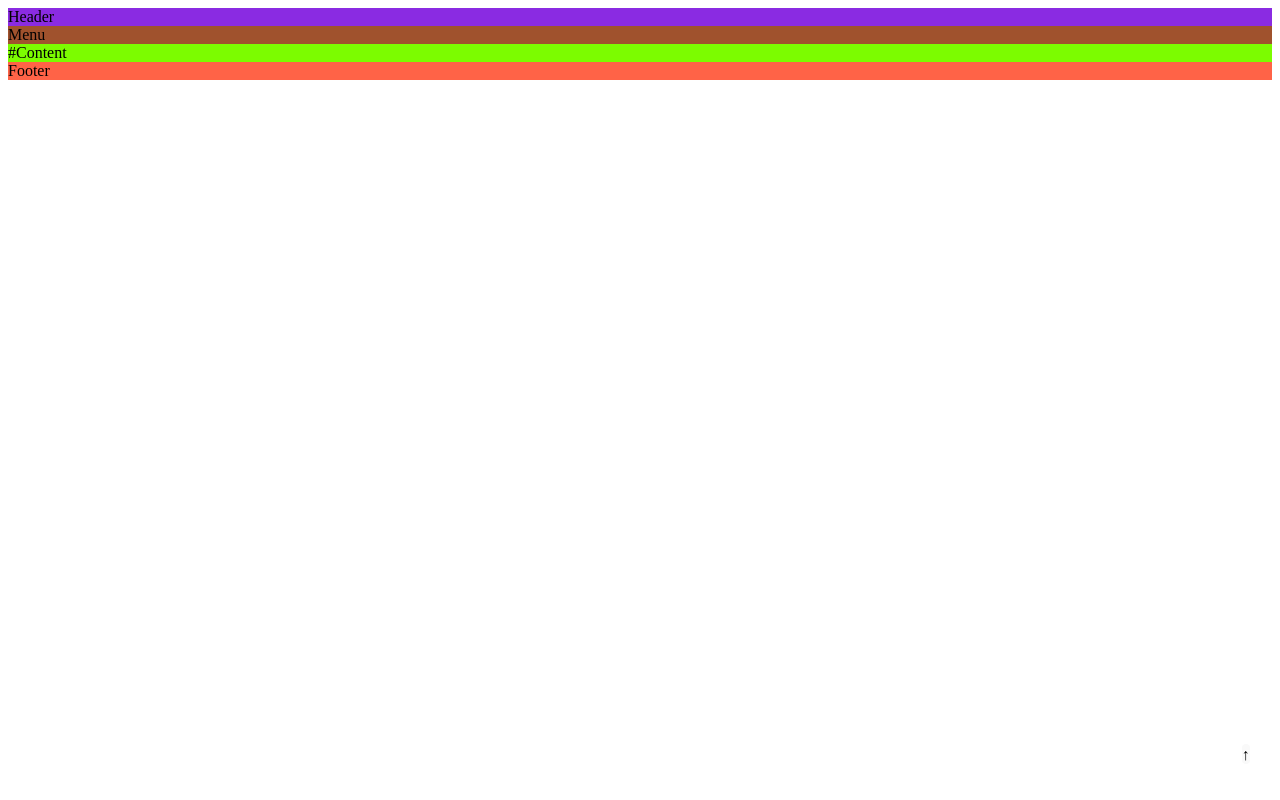
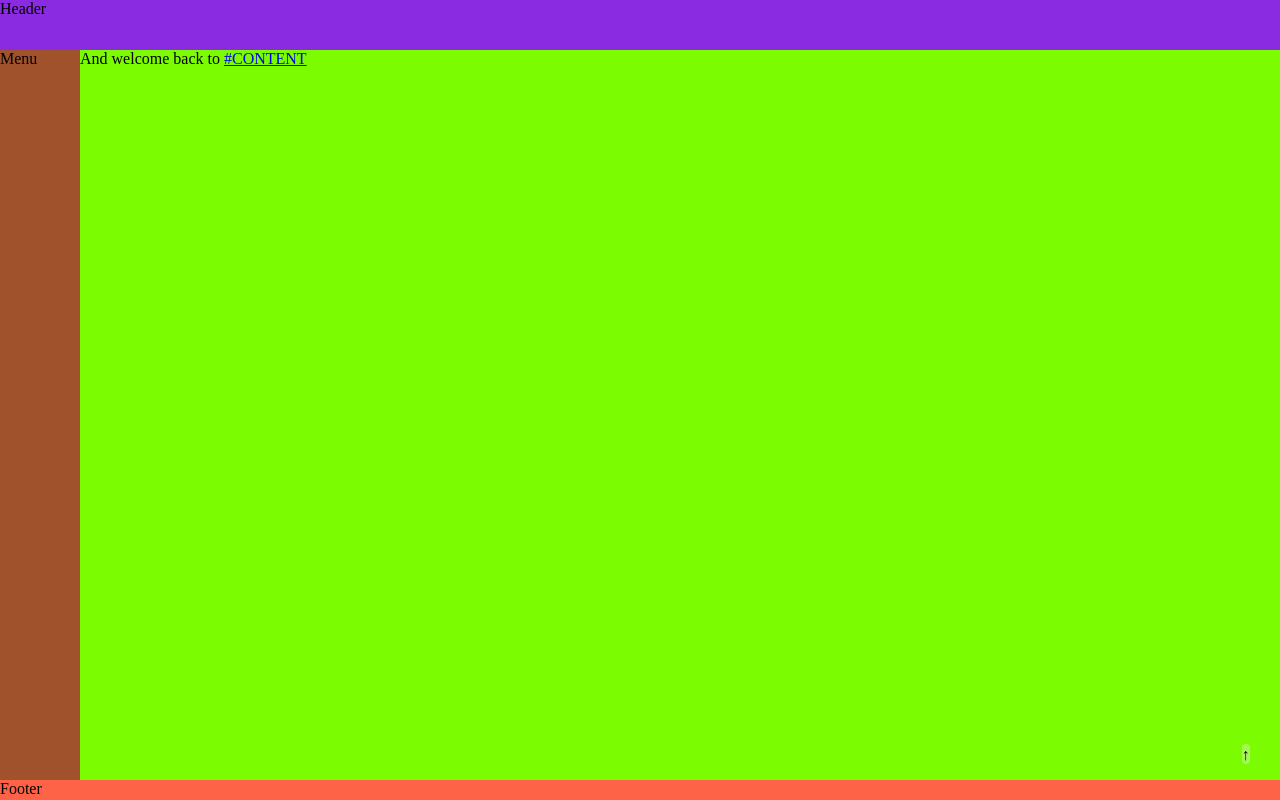
Before and after one commit to Erwan228/Music-s-Grid-layout, a plain HTML site: page index.html in a window 1280 px wide. Drawn offline with Linux system fonts and the light colour scheme.

Commit message:
Css for gridlayout

```diff
--- a/index.html
+++ b/index.html
@@ -6,21 +6,36 @@
     <meta name="viewport" content="width=device-width, initial-scale=1.0">
     <title>Grid prøve</title>
     <style>
+        body {
+            padding: 0px;
+            margin: 0px;
+        }
+
+        .page {
+            height: 100vh;
+            display: grid;
+            grid-template-areas: 'header header'
+                                'menu content'
+                                'footer footer';
+            grid-template-columns: 80px 1fr;
+            grid-template-rows: 50px 1fr 20px;
+        }
+
         div.header {
             background-color: blueviolet;
+            grid-area: header;
         }
         div.menu {
             background-color: sienna;
+            grid-area: menu;
         }
         div.content {
             background-color: lawngreen;
+            grid-area: content;
         }
         div.footer {
             background-color: tomato;
-        }
-
-        .page {
-            display: grid;
+            grid-area: footer;
         }
     </style>
 </head>
@@ -28,7 +43,7 @@
     <div class="page">
     <div class="header">Header</div>
     <div class="menu">Menu</div>
-    <div class="content">#Content</div>
+    <div class="content">And welcome back to <a href="https://www.youtube.com/playlist?list=PL2LyH4NoXrRUzUi9YLM76528p_5DO9EEA" target="_blank">#CONTENT</a></div>
     <div class="footer">Footer</div>
     </div>
 
```
